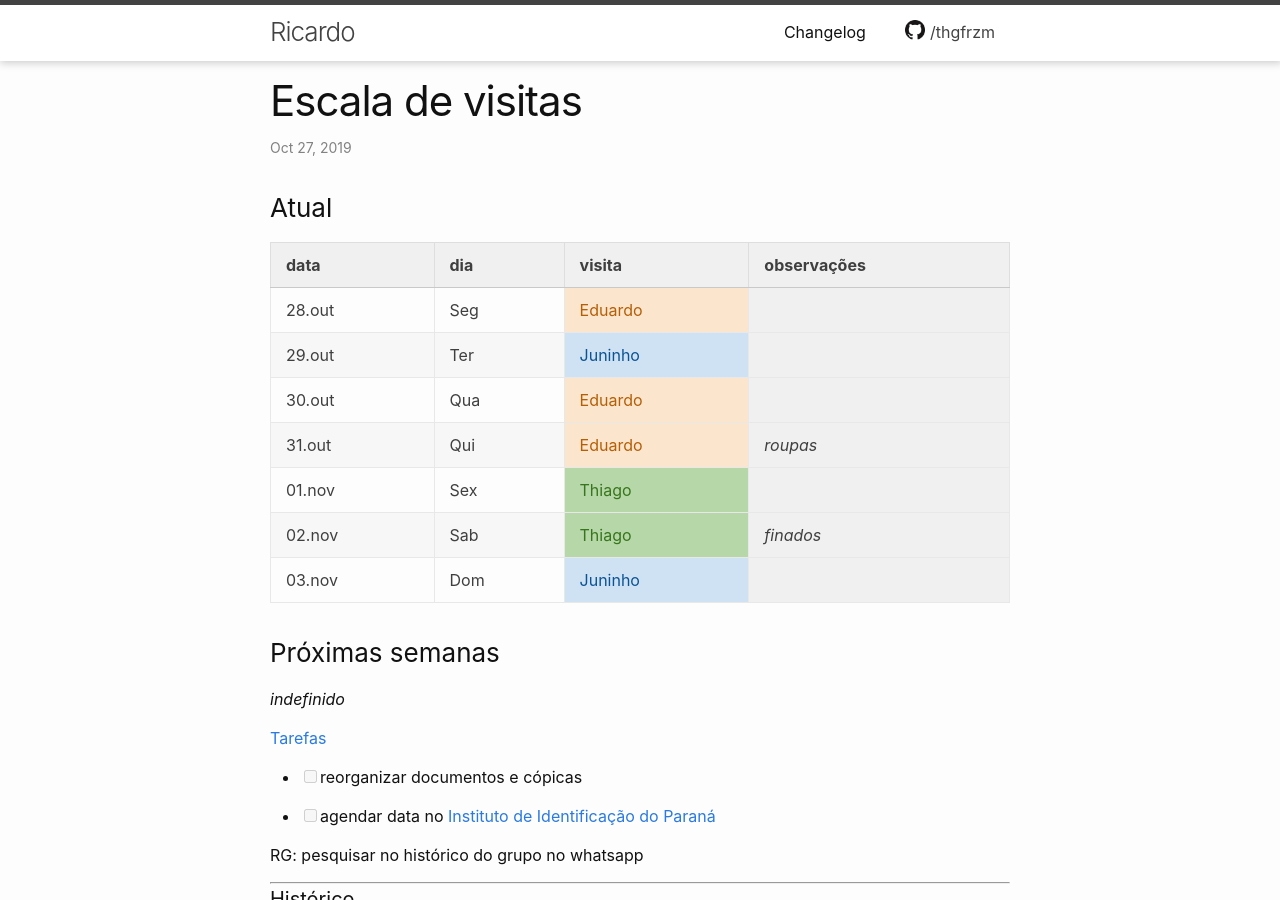
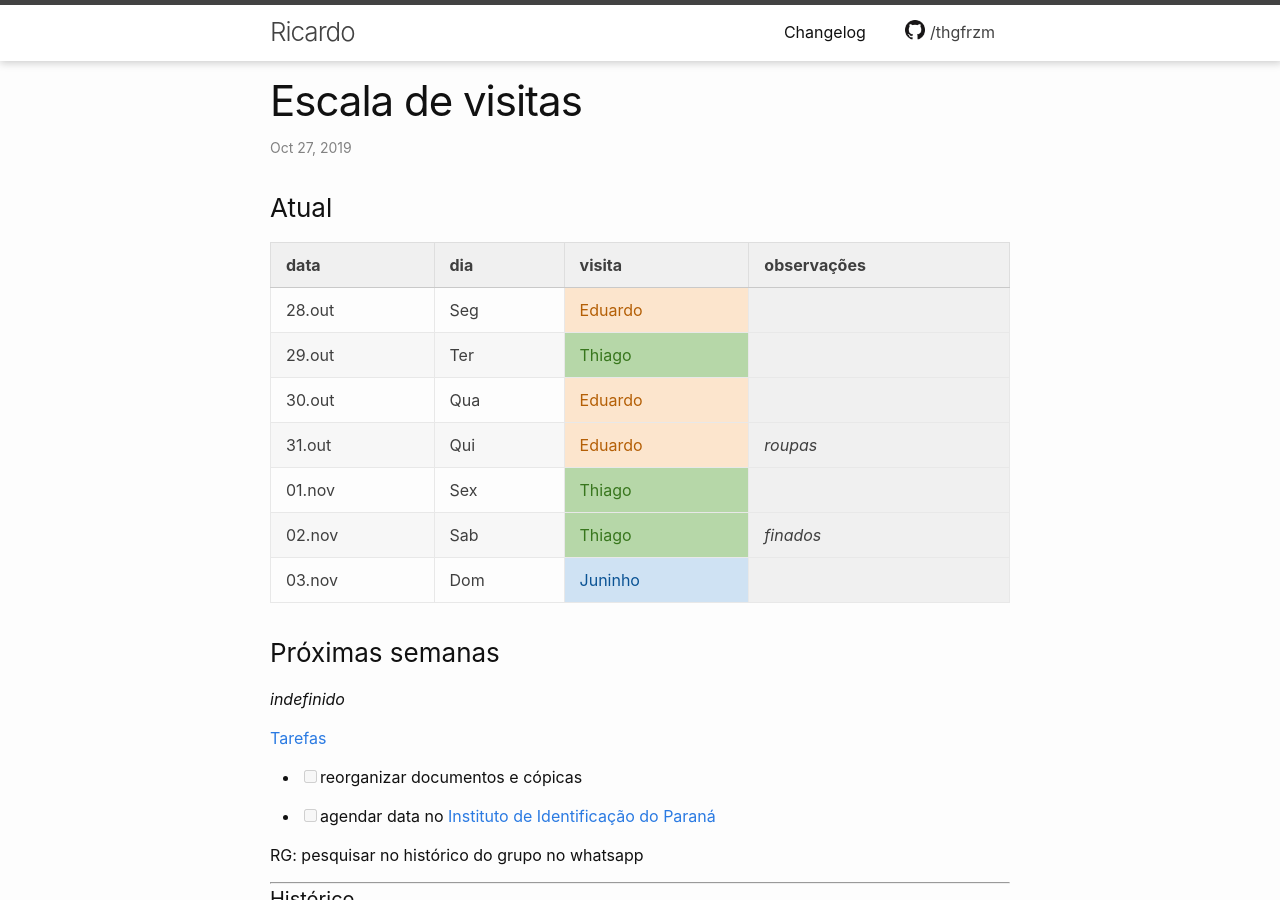
Before and after one commit to thgfrzm/ricardo, a Jekyll site: the page built from _posts/2018-12-23-escala-visitas.markdown, in a window 1280 px wide and 900 px high. Built offline with Jekyll 4.4.1, drawn with Linux system fonts in a browser that asks for light colours.

Commit message:
Update 2018-12-23-escala-visitas.markdown

```diff
--- a/_posts/2018-12-23-escala-visitas.markdown
+++ b/_posts/2018-12-23-escala-visitas.markdown
@@ -10,7 +10,7 @@ categories: agenda
 | data   | dia | visita  | observações |
 | ------ | --- | ------- | ----------- |
 | 28.out | Seg | Eduardo |             |
-| 29.out | Ter | Juninho |             |
+| 29.out | Ter | Thiago  |             |
 | 30.out | Qua | Eduardo |             |
 | 31.out | Qui | Eduardo | _roupas_    |
 | 01.nov | Sex | Thiago  |             |
```
